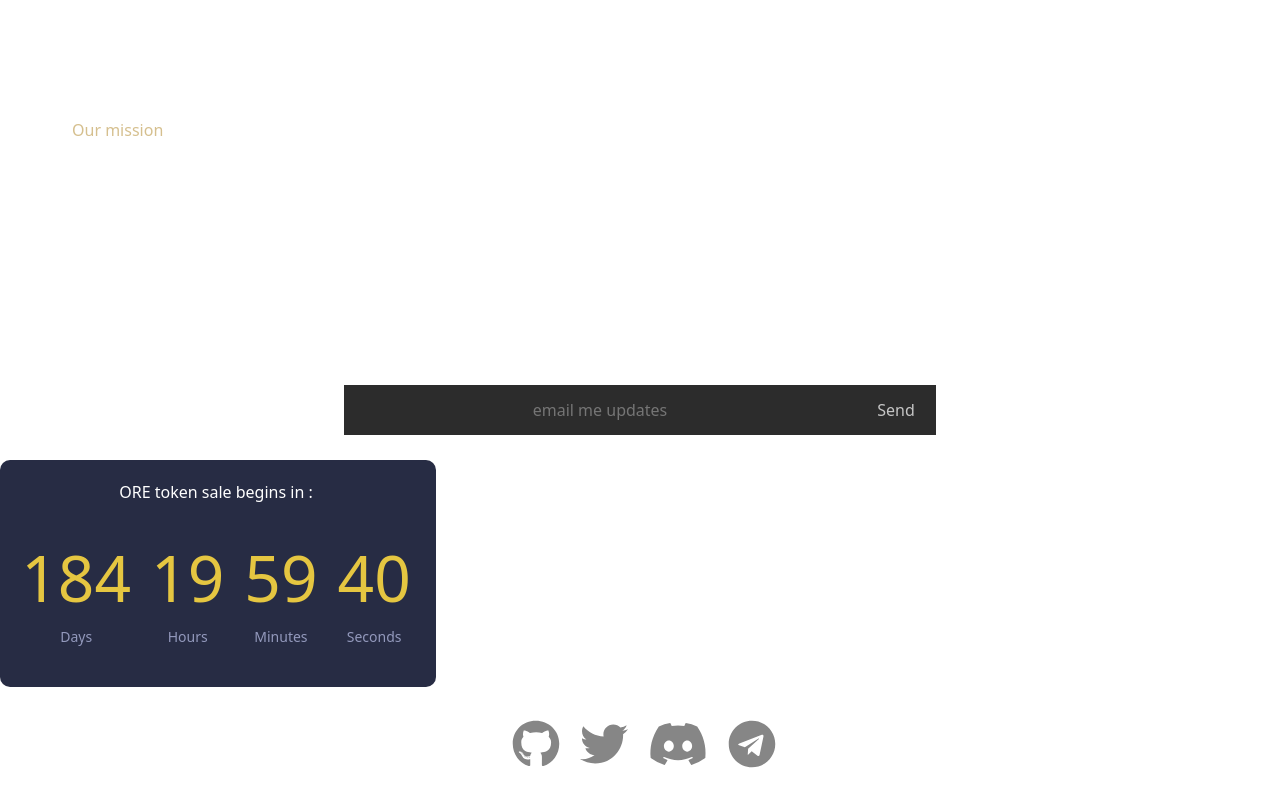
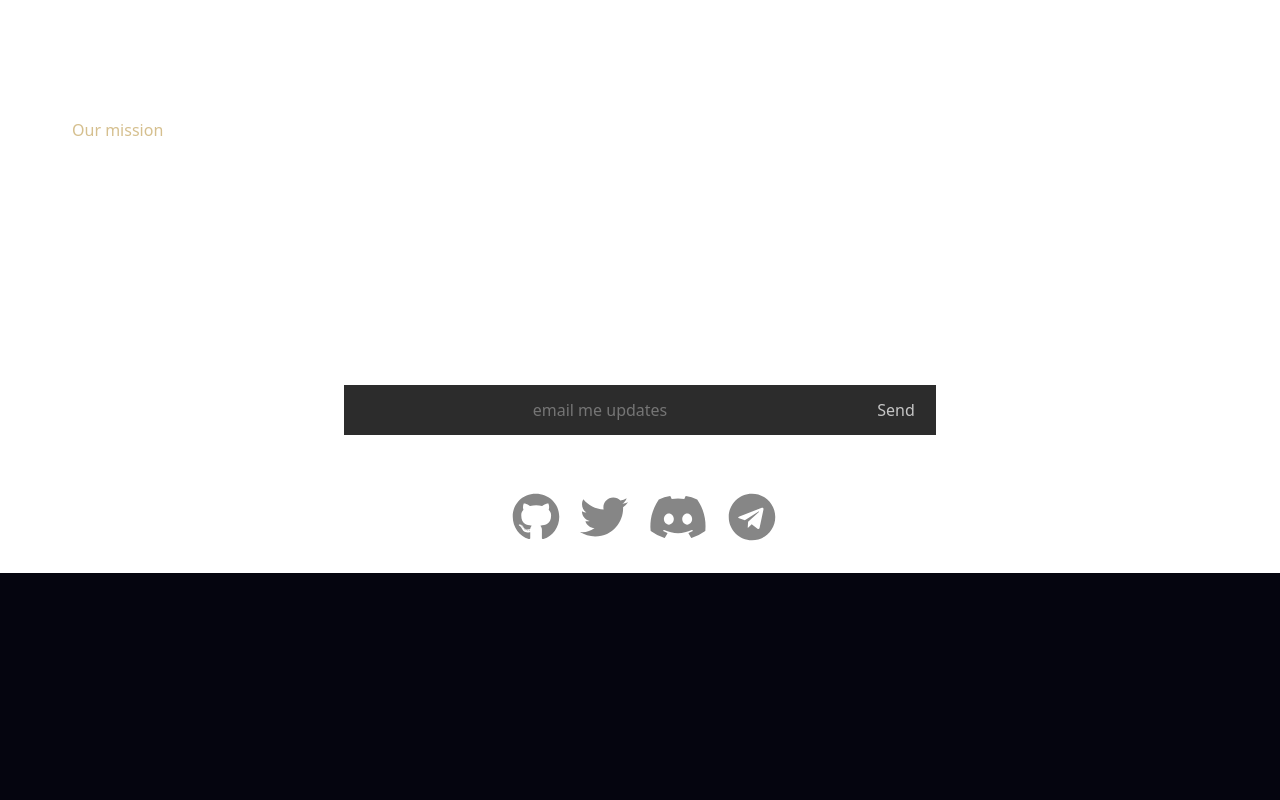
Before and after one commit to Jasper-Rowan/NatureDAO-landing-page, a Next.js app: page / in a window 1280 px wide. Shown: the part 1200-2000 px from the top of the page. After the commit the page ends 1773 px from the top, so only its background shows below. Built offline with nearby package versions, Linux system fonts and the light colour scheme.

Commit message:
pushing to merge

```diff
--- a/pages/index.js
+++ b/pages/index.js
@@ -1,11 +1,10 @@
 import LandingPage from "../page-sections/LandingPage";
-import HomePage1 from "../page-sections/HomePage1";
 
 export default function Home() {
   return (
     <>
       <LandingPage />
-      <HomePage1 />
+
     </>
   );
 }
```
Also changed, not shown: page-sections/HomeSection1.js (renamed from page-sections/HomePage1.js).
